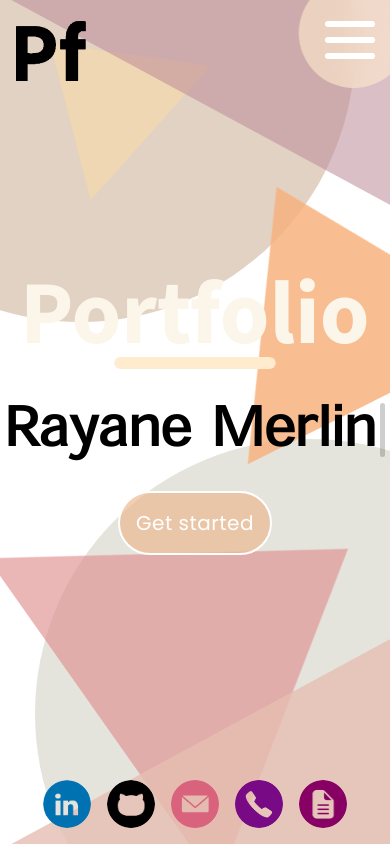
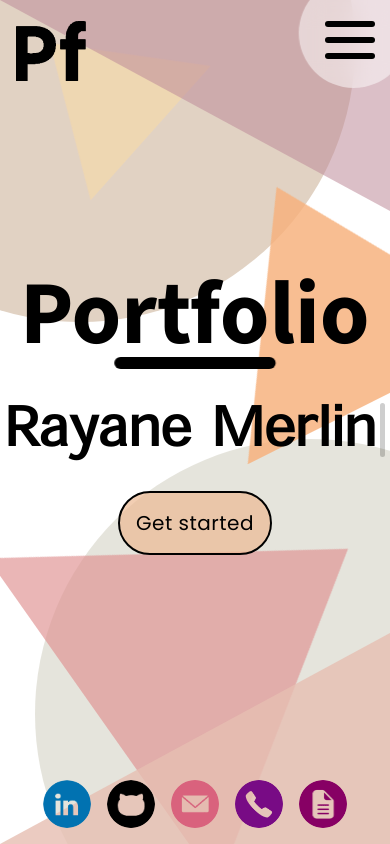
Before and after one commit to rayaaaneee/Next-Adobe-Portfolio, a Next.js app: page / in a window 390 px wide. Built offline with nearby package versions, Linux system fonts and the light colour scheme.

Commit message:
Refactors + Change index colors

```diff
--- a/src/asset/data/home/adaptable-grid-base.ts
+++ b/src/asset/data/home/adaptable-grid-base.ts
@@ -9,7 +9,7 @@ type GridContent = {
     name: string;
     icon: ChildrenType;
     color: string;
-    link: string;
+    link?: string;
 };
 
 export default GridContent;
--- a/src/components/background.tsx
+++ b/src/components/background.tsx
@@ -4,7 +4,7 @@ const Background = () => {
 
     const triangleClassName: string = "absolute h-0 w-0 -z-[1]";
     const circleClassName: string = "absolute rounded-full -z-[2]";
-    const borderTriangleClassName: string = `${triangleClassName} z-0`;
+    const borderTriangleClassName: string = `${triangleClassName} left-0 z-0`;
 
     return (
         <div className={cn(
@@ -15,7 +15,7 @@ const Background = () => {
             <div id="headerTriangle" className={cn(
                 borderTriangleClassName,
                 "border-l-[100vw] border-t-[25vh]",
-                "top-[-1vw] left-[1vw] border-l-transparent border-r-transparent border-t-triangle-header border-r-0",
+                "top-0 border-l-transparent border-r-transparent border-t-triangle-header border-r-0",
                 "xs:border-t-[30vw]",
                 "sm:border-t-[17vw]",
                 "lg:border-t-[12vw]",
@@ -72,7 +72,7 @@ const Background = () => {
                 "border-l-[100vw] border-b-[25vh]",
                 "xs:border-b-[30vw]",
                 "sm:border-b-[21vw]",
-                "left-[1vw] -bottom-[1vw] border-l-transparent border-r-transparent border-r-0 border-b-triangle-footer",
+                "bottom-0 border-l-transparent border-r-transparent border-r-0 border-b-triangle-footer",
                 "dark:border-b-triangle-footer-dark"
             )}></div>
         </div>
--- a/src/components/header/hamburger-menu.tsx
+++ b/src/components/header/hamburger-menu.tsx
@@ -37,11 +37,13 @@ const HamburgerMenu = forwardRef<HTMLDivElement, HamburgerMenuProps>(({className
             )}
             style={{ ...style }}
             onClick={toggleMenuClass}>
+
             <input className="hidden peer" type="checkbox" id="hamburger-checkbox" checked={checked} readOnly/>
+
             { ["top-bar", "middle-bar", "bottom-bar"].map((barClass, index) => (
                 <div key={index} className={cn(
                     "hamburger-bar",
-                    "rounded-[10px] w-[83%] h-[9%] bg-white",
+                    "rounded-[10px] w-[83%] h-[9%] bg-black",
                     "transition-all duration-300 ease-in-out",
                     "peer-checked:bg-[#3b3b3b] dark:peer-checked:bg-white",
                     barClass,
@@ -50,6 +52,7 @@ const HamburgerMenu = forwardRef<HTMLDivElement, HamburgerMenuProps>(({className
                     (barClass === "bottom-bar") && 'peer-checked:relative peer-checked:top-auto peer-checked:rotate-45 bottom-[16px]',
                 )}></div>
             )) }
+
         </div>
     );
 });
--- a/src/components/header/header.tsx
+++ b/src/components/header/header.tsx
@@ -116,7 +116,7 @@ const Header = ({ hasFooter = true }: HeaderProps) => {
             </Link>
             <nav id="menu-container">
                 <ul className={cn(
-                    "header-media-menu box-content bg-menu transition-all ease-menu duration-600",
+                    "header-media-menu box-content bg-[rgb(255_255_255/50%)] [&.active]:bg-[rgb(255_255_255/40%)] transition-all ease-menu duration-600",
                     "flex flex-col justify-center items-center gap-[3vh] cursor-pointer fixed list-none m-0 top-0 right-0 w-[60px] h-[60px]",
                     "backdrop-blur-md p-[25px] rounded-[50%] translate-x-[17%] translate-y-[-20%] z-[2]",
                     "[&>*]:opacity-0 [&>*]:transition-opacity [&>*]:ease-menu [&>*]:duration-450 [&>*]:pointer-events-none",
--- /dev/null
+++ b/src/components/home/work-education/tech-item.tsx
@@ -0,0 +1,35 @@
+import { cn } from '@/lib/utils';
+
+import { AnchorLinkButton, Paragraph } from '@/components/page-flow';
+import GridContent from '@/asset/data/home/adaptable-grid-base';
+
+export interface TechItemPropsInterface {
+    tech: GridContent;
+}
+
+const TechItem = ({ tech }: TechItemPropsInterface) => {
+    return (
+        <AnchorLinkButton
+            href={tech.link || "#"}
+            className="w-fit"
+            buttonClassName={cn(
+                "bg-transparent hover:bg-transparent",
+                "flex gap-3 justify-start",
+                "[&:hover>p]:underline",
+                "[&:hover>.tech-icon]:opacity-100",
+            )}>
+                <div className={cn(
+                    "tech-icon",
+                    "[&>*]:w-5 [&>*]:h-5 w-5 h-5 opacity-70 transition-opacity",
+                    "rounded-full w-fit text-white p-2",
+                )} style={{ backgroundColor: tech.color }}>
+                    {tech.icon}
+                </div>
+                <Paragraph className="m-0 italic">
+                    {tech.name}
+                </Paragraph>
+        </AnchorLinkButton>
+    )
+}
+
+export default TechItem;
--- a/src/components/index/get-started.tsx
+++ b/src/components/index/get-started.tsx
@@ -27,8 +27,8 @@ const GetStarted = ({
             "hover:bg-[rgba(237,186,147,0.35)] font-poppins w-fit h-fit",
             { "bg-[rgba(237,186,147,0.7)] hover:bg-[rgba(237,186,147,0.85)]": colored },
             { "dark:bg-[#4b3e4dad] dark:hover:bg-[#30052b4d]" : colored },
-            "p-4 rounded-full flex items-center justify-center text-xl font-medium text-white no-underline",
-            "transition-all duration-300 border-white border-2 text-nowrap tracking-wide z-1",
+            "p-4 rounded-full flex items-center justify-center text-xl font-medium text-black no-underline",
+            "transition-all duration-300 border-black border-2 text-nowrap tracking-wide z-1",
             "dark:bg-[#4b3e4dad] dark:hover:bg-[#30052b4d]",
             className
         )}>{ text }</Link>
--- a/src/components/index/main-container.tsx
+++ b/src/components/index/main-container.tsx
@@ -17,16 +17,16 @@ const MainContainer = () => {
         <div className={cn("container w-full h-full flex items-center justify-center")}>
             <div id='presentationContainer' className={cn("flex flex-col gap-4 md:gap-10 items-center justify-center w-full")}>
                 <h1 className={cn(
-                    "font-adobebold to-animate appear translate-y-10 anim-delay-400 text-center text-[23vw] sm:text-[12vw] leading-[13.5vw] sm:leading-[0.8] text-wrap sm:text-nowrap font-medium text-[rgb(251,246,233)] dark:text-title-dark",
+                    "font-adobebold to-animate appear translate-y-10 anim-delay-400 text-black text-center text-[23vw] sm:text-[12vw] leading-[13.5vw] sm:leading-[0.8] text-wrap sm:text-nowrap font-medium dark:text-title-dark",
                 )}>{ language.title }</h1>
                 <div id='main-bar' className={cn(
-                    "w-[40%] opacity-0 h-3 rounded-[10px] transition-opacity duration-600 bg-blanchedalmond dark:bg-[#f1e8ef] animate-bar",
+                    "w-[40%] opacity-0 h-3 rounded-[10px] transition-opacity duration-600 bg-black dark:bg-[#f1e8ef] animate-bar",
                 )}></div>
                 <div id='subtitle' className={cn(
                     "flex flex-row items-center justify-center to-animate appear -translate-y-10 anim-delay-2100 gap-[1vw] my-[1vw] sm:my-0"
                 )}>
-                    <TextTypeWriter id='normal' className='hidden md:block' />{/*  Texte dynamique  */}
-                    <TextTypeWriter id='reduced' reduced className='block md:hidden' />{/*  Texte dynamique  */}
+                    <TextTypeWriter id='normal' className='hidden md:block text-black' />{/*  Texte dynamique  */}
+                    <TextTypeWriter id='reduced' reduced className='block md:hidden text-black' />{/*  Texte dynamique  */}
                     <BlinkingVerticalBar />
                 </div>
                 <GetStarted id={"two"} colored className='two block self-center md:hidden to-animate appear -translate-y-3 anim-delay-2300' />
--- a/src/components/index/text-type-writer.tsx
+++ b/src/components/index/text-type-writer.tsx
@@ -37,7 +37,7 @@ const TextTypeWriter = ({ id, className, reduced = false }: TextTypeWriterProps)
 
     return (
         <h2 id={`typerWriter-${id}`} className={cn(
-            'text-black text-nowrap leading-[1] font-adobe font-semibold text-[14vw]',
+            'text-white text-nowrap leading-[1] font-adobe font-semibold text-[14vw]',
             'sm:text-[8vw] md:text-[6vw]',
             className
         )}>
--- a/src/components/tooltip.tsx
+++ b/src/components/tooltip.tsx
@@ -134,14 +134,14 @@ const Tooltip = ({
     }
 
     return (
-        <div id={id} className={cn('relative group w-fit', className)}>
+        <div id={id} className={cn('relative group w-fit text-white', className)}>
             {children}
             <div
                 role="tooltip"
                 style={{ backgroundColor: tooltipBackgroundColor }}
                 className={cn(
                     getPositionClassName(),
-                    "absolute z-10 flex-row items-center justify-center gap-2 whitespace-nowrap font-medium text-white rounded-lg shadow-sm tooltip pointer-events-none",
+                    "absolute z-10 flex-row items-center justify-center gap-2 whitespace-nowrap font-medium rounded-lg shadow-sm tooltip pointer-events-none",
                     { [getTooltipTypeClassName()]: !tooltipBackgroundColor },
                     getSizeClassName(),
                     (forceShow && !disabled) ? "flex" : "hidden",
```
Also changed, not shown: src/components/home/adaptable-grid/adaptable-grid-element.tsx (+4 -4 lines), src/components/home/work-education/work-education-part.tsx (+4 -25 lines).
